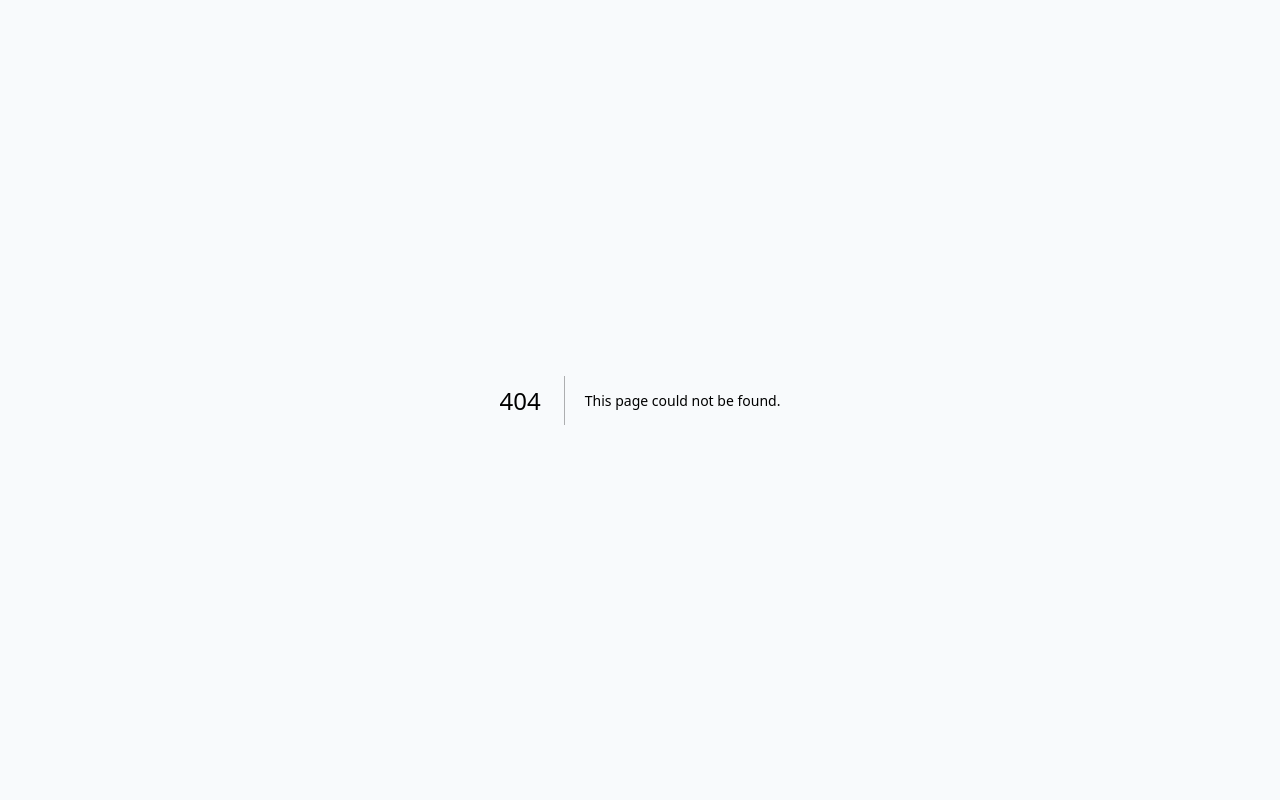
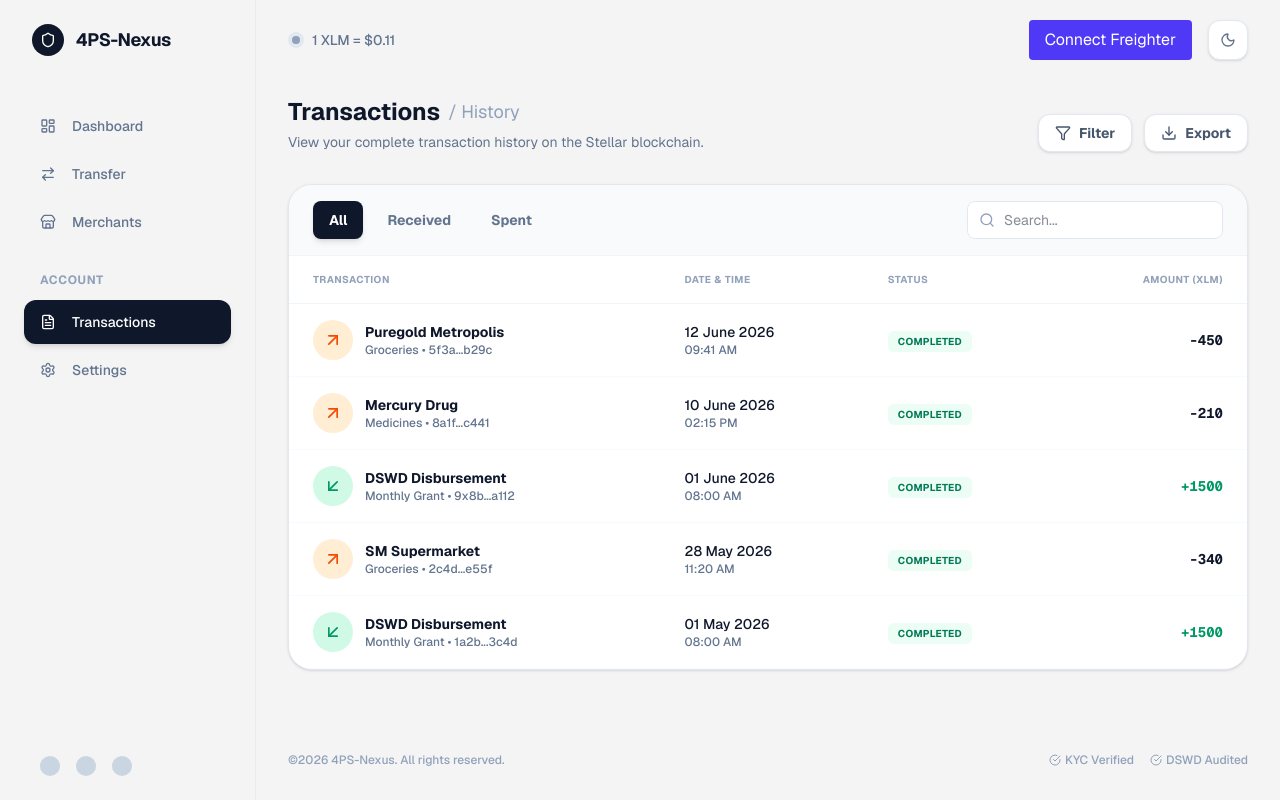
Before and after one commit to Dranyl-23/4PS-Nexus, a Next.js app in the folder web/: page /beneficiary/transactions in a window 1280 px wide. Before the commit this address had no page. Built offline with nearby package versions, Linux system fonts and the light colour scheme.

Commit message:
Add Transactions History page for Beneficiary Portal

```diff
--- /dev/null
+++ b/web/src/app/beneficiary/transactions/page.tsx
@@ -0,0 +1,182 @@
+'use client';
+import { ArrowDownLeft, ArrowUpRight, Search, Filter, Download } from 'lucide-react';
+import { useState } from 'react';
+
+const TRANSACTIONS = [
+  {
+    id: 'tx_1',
+    date: '12 June 2026',
+    time: '09:41 AM',
+    type: 'spend',
+    merchant: 'Puregold Metropolis',
+    category: 'Groceries',
+    amount: -450,
+    status: 'Completed',
+    hash: '5f3a...b29c'
+  },
+  {
+    id: 'tx_2',
+    date: '10 June 2026',
+    time: '02:15 PM',
+    type: 'spend',
+    merchant: 'Mercury Drug',
+    category: 'Medicines',
+    amount: -210,
+    status: 'Completed',
+    hash: '8a1f...c441'
+  },
+  {
+    id: 'tx_3',
+    date: '01 June 2026',
+    time: '08:00 AM',
+    type: 'receive',
+    merchant: 'DSWD Disbursement',
+    category: 'Monthly Grant',
+    amount: 1500,
+    status: 'Completed',
+    hash: '9x8b...a112'
+  },
+  {
+    id: 'tx_4',
+    date: '28 May 2026',
+    time: '11:20 AM',
+    type: 'spend',
+    merchant: 'SM Supermarket',
+    category: 'Groceries',
+    amount: -340,
+    status: 'Completed',
+    hash: '2c4d...e55f'
+  },
+  {
+    id: 'tx_5',
+    date: '01 May 2026',
+    time: '08:00 AM',
+    type: 'receive',
+    merchant: 'DSWD Disbursement',
+    category: 'Monthly Grant',
+    amount: 1500,
+    status: 'Completed',
+    hash: '1a2b...3c4d'
+  }
+];
+
+export default function TransactionsPage() {
+  const [filter, setFilter] = useState<'all' | 'receive' | 'spend'>('all');
+  const [search, setSearch] = useState('');
+
+  const filteredTx = TRANSACTIONS.filter(tx => {
+    if (filter !== 'all' && tx.type !== filter) return false;
+    if (search && !tx.merchant.toLowerCase().includes(search.toLowerCase())) return false;
+    return true;
+  });
+
+  return (
+    <div className="max-w-6xl mx-auto flex flex-col gap-8">
+      <div className="flex flex-col md:flex-row md:items-end justify-between gap-4">
+        <div>
+          <h1 className="text-xl md:text-2xl font-bold text-slate-900 flex items-center gap-2">
+            Transactions <span className="text-slate-400 font-normal text-base md:text-lg">/ History</span>
+          </h1>
+          <p className="text-sm text-slate-500 mt-1">
+            View your complete transaction history on the Stellar blockchain.
+          </p>
+        </div>
+
+        <div className="flex gap-3">
+          <button className="px-4 py-2 bg-white border border-slate-200 rounded-xl font-bold text-sm text-slate-600 flex items-center gap-2 hover:bg-slate-50 transition-colors shadow-sm">
+            <Filter className="w-4 h-4" /> Filter
+          </button>
+          <button className="px-4 py-2 bg-white border border-slate-200 rounded-xl font-bold text-sm text-slate-600 flex items-center gap-2 hover:bg-slate-50 transition-colors shadow-sm">
+            <Download className="w-4 h-4" /> Export
+          </button>
+        </div>
+      </div>
+
+      <div className="bg-white rounded-3xl shadow-sm border border-slate-200 overflow-hidden flex flex-col">
+        {/* Tabs & Search */}
+        <div className="px-6 py-4 border-b border-slate-100 flex flex-col md:flex-row justify-between gap-4 bg-slate-50">
+          <div className="flex gap-2">
+            <button
+              onClick={() => setFilter('all')}
+              className={`px-4 py-2 rounded-lg text-sm font-bold transition-colors ${filter === 'all' ? 'bg-slate-900 text-white shadow-md' : 'bg-transparent text-slate-500 hover:bg-slate-200/50'}`}
+            >
+              All
+            </button>
+            <button
+              onClick={() => setFilter('receive')}
+              className={`px-4 py-2 rounded-lg text-sm font-bold transition-colors ${filter === 'receive' ? 'bg-emerald-100 text-emerald-700 shadow-sm' : 'bg-transparent text-slate-500 hover:bg-slate-200/50'}`}
+            >
+              Received
+            </button>
+            <button
+              onClick={() => setFilter('spend')}
+              className={`px-4 py-2 rounded-lg text-sm font-bold transition-colors ${filter === 'spend' ? 'bg-orange-100 text-orange-700 shadow-sm' : 'bg-transparent text-slate-500 hover:bg-slate-200/50'}`}
+            >
+              Spent
+            </button>
+          </div>
+
+          <div className="relative w-full md:w-64">
+            <Search className="w-4 h-4 absolute left-3 top-1/2 -translate-y-1/2 text-slate-400" />
+            <input
+              type="text"
+              placeholder="Search..."
+              value={search}
+              onChange={(e) => setSearch(e.target.value)}
+              className="w-full pl-9 pr-4 py-2 bg-white border border-slate-200 rounded-lg focus:outline-none focus:ring-2 focus:ring-slate-900 text-sm"
+            />
+          </div>
+        </div>
+
+        {/* Table */}
+        <div className="overflow-x-auto">
+          <table className="w-full text-left border-collapse min-w-[600px]">
+            <thead>
+              <tr className="border-b border-slate-100 text-[10px] uppercase font-bold text-slate-400 tracking-wider">
+                <th className="px-6 py-4">Transaction</th>
+                <th className="px-6 py-4">Date & Time</th>
+                <th className="px-6 py-4">Status</th>
+                <th className="px-6 py-4 text-right">Amount (XLM)</th>
+              </tr>
+            </thead>
+            <tbody className="text-sm font-medium">
+              {filteredTx.map((tx) => (
+                <tr key={tx.id} className="border-b border-slate-50 hover:bg-slate-50 transition-colors">
+                  <td className="px-6 py-4">
+                    <div className="flex items-center gap-3">
+                      <div className={`w-10 h-10 rounded-full flex items-center justify-center shrink-0 ${tx.type === 'receive' ? 'bg-emerald-100 text-emerald-600' : 'bg-orange-100 text-orange-600'}`}>
+                        {tx.type === 'receive' ? <ArrowDownLeft className="w-5 h-5" /> : <ArrowUpRight className="w-5 h-5" />}
+                      </div>
+                      <div>
+                        <p className="font-bold text-slate-900">{tx.merchant}</p>
+                        <p className="text-xs text-slate-500">{tx.category} • {tx.hash}</p>
+                      </div>
+                    </div>
+                  </td>
+                  <td className="px-6 py-4">
+                    <p className="text-slate-900">{tx.date}</p>
+                    <p className="text-xs text-slate-500">{tx.time}</p>
+                  </td>
+                  <td className="px-6 py-4">
+                    <span className="bg-emerald-50 text-emerald-700 px-2.5 py-1 rounded-md text-[10px] font-bold uppercase tracking-wide">
+                      {tx.status}
+                    </span>
+                  </td>
+                  <td className={`px-6 py-4 text-right font-mono font-bold ${tx.type === 'receive' ? 'text-emerald-600' : 'text-slate-900'}`}>
+                    {tx.type === 'receive' ? '+' : ''}{tx.amount}
+                  </td>
+                </tr>
+              ))}
+            </tbody>
+          </table>
+
+          {filteredTx.length === 0 && (
+            <div className="py-12 text-center">
+              <p className="text-slate-500 text-sm">No transactions found.</p>
+            </div>
+          )}
+        </div>
+      </div>
+    </div>
+  );
+}
--- a/web/src/components/BeneficiaryShell.tsx
+++ b/web/src/components/BeneficiaryShell.tsx
@@ -51,8 +51,8 @@ export default function BeneficiaryShell({ children }: { children: React.ReactNo
             </div>
 
             <Link
-              href="#"
-              className="flex items-center gap-4 px-4 py-3 rounded-xl font-medium text-sm text-slate-500 hover:text-slate-900 hover:bg-slate-200/50 transition-all"
+              href="/beneficiary/transactions"
+              className={`flex items-center gap-4 px-4 py-3 rounded-xl font-medium text-sm transition-all ${pathname === '/beneficiary/transactions' ? 'bg-slate-900 text-white shadow-md' : 'text-slate-500 hover:text-slate-900 hover:bg-slate-200/50'}`}
             >
               <FileText className="h-4 w-4" /> Transactions
             </Link>
@@ -175,8 +175,9 @@ export default function BeneficiaryShell({ children }: { children: React.ReactNo
                 </div>
 
                 <Link
-                  href="#"
-                  className="flex items-center gap-4 px-4 py-3 rounded-xl font-medium text-sm text-slate-500 hover:text-slate-900 hover:bg-slate-200/50 transition-all"
+                  href="/beneficiary/transactions"
+                  onClick={() => setIsMobileMenuOpen(false)}
+                  className={`flex items-center gap-4 px-4 py-3 rounded-xl font-medium text-sm transition-all ${pathname === '/beneficiary/transactions' ? 'bg-slate-900 text-white shadow-md' : 'text-slate-500 hover:text-slate-900 hover:bg-slate-200/50'}`}
                 >
                   <FileText className="h-4 w-4" /> Transactions
                 </Link>
```
